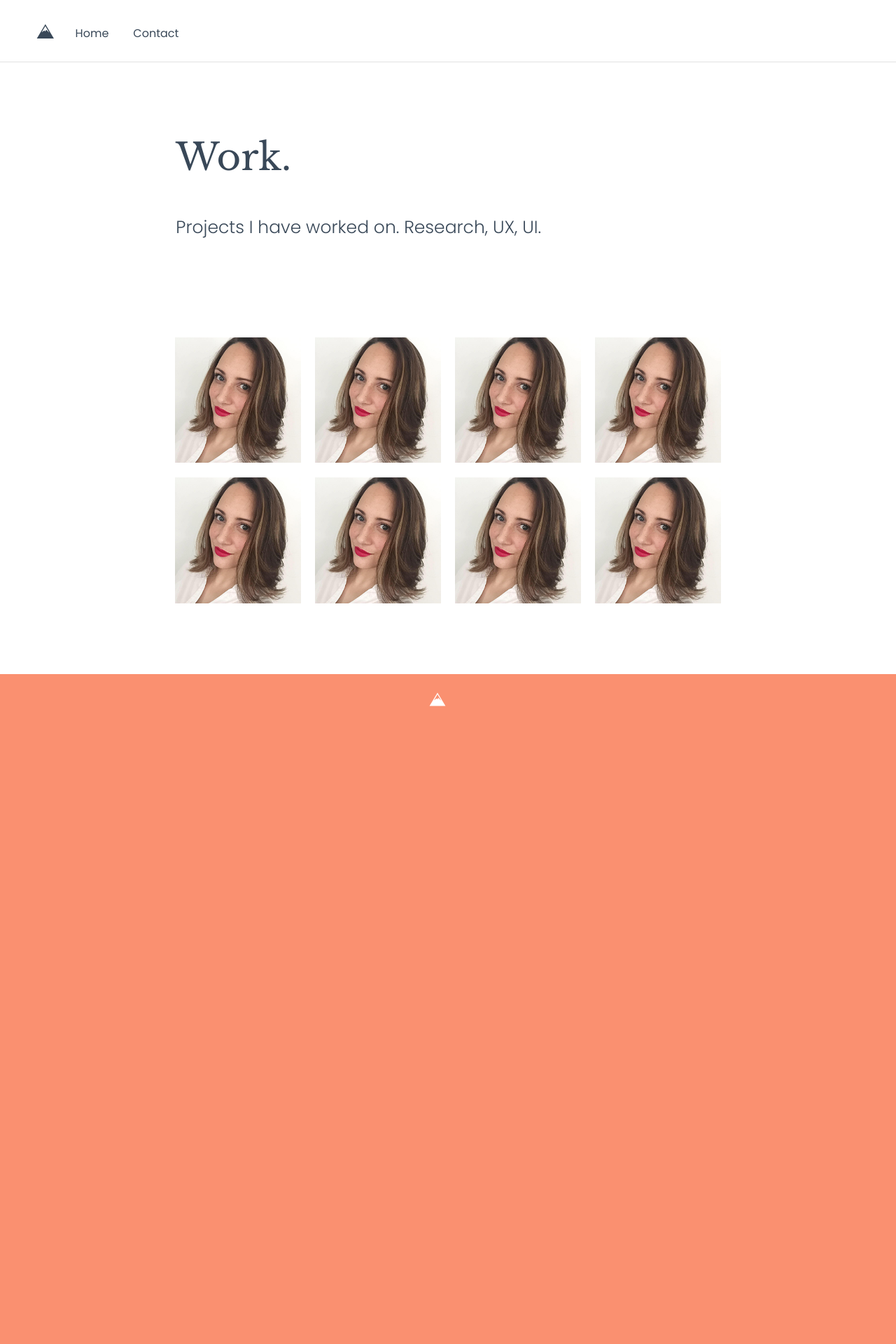
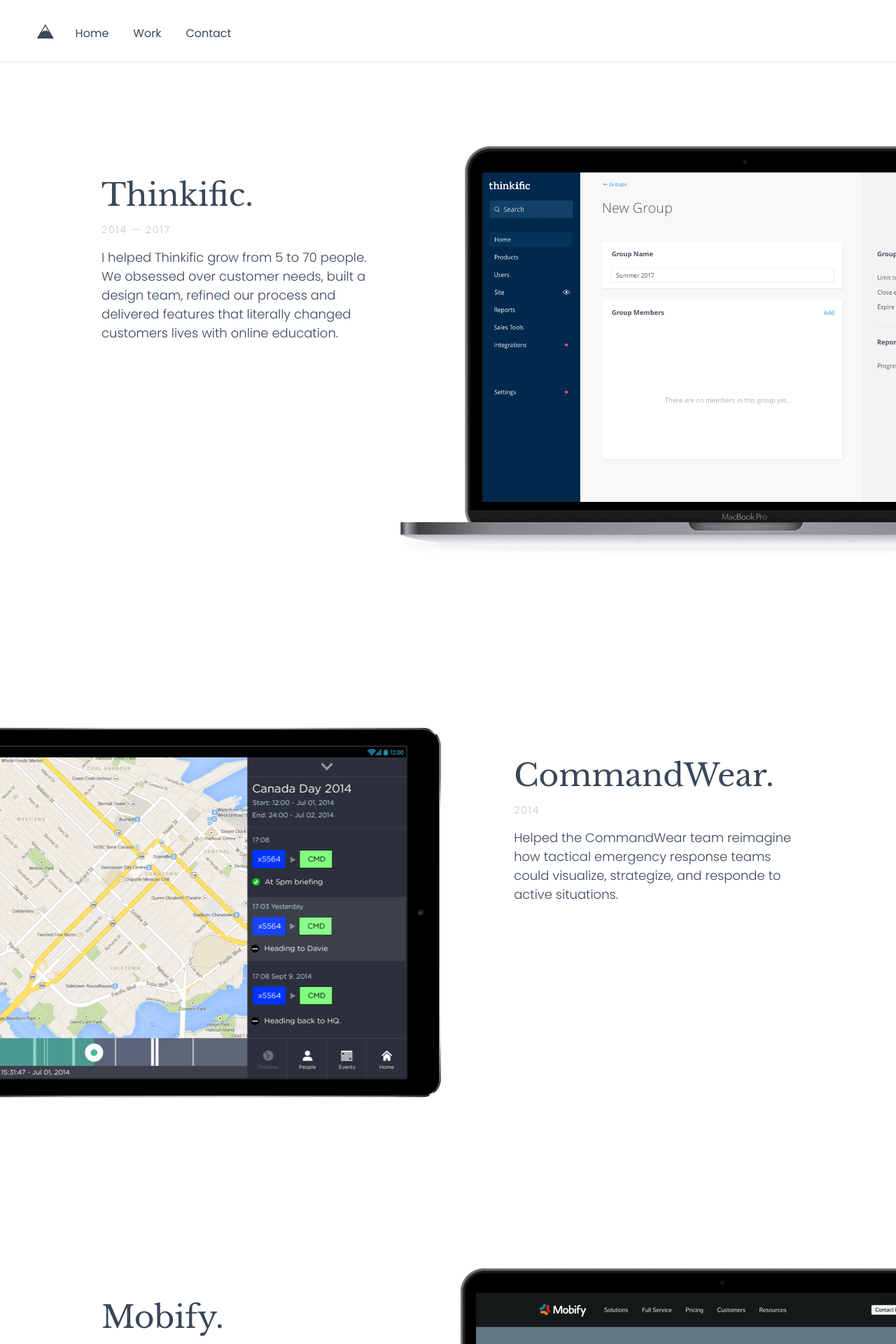
Before and after one commit to sgd/sgd.github.io, a Jekyll site: the page built from work.html, in a window 1280 px wide. Shown: the top 1920 px of the page at 70% size. Built offline with Jekyll 4.4.1, drawn with Linux system fonts in a browser that asks for light colours; before the commit the page ends 1046 px from its top, so only the background shows below that; some of the changed text lies outside the part shown.

Commit message:
add work page

```diff
--- a/_includes/navigation.html
+++ b/_includes/navigation.html
@@ -2,6 +2,7 @@
   <div class="nav__inner">
     <svg class="logo" xmlns:x="http://ns.adobe.com/Extensibility/1.0/" xmlns:i="http://ns.adobe.com/AdobeIllustrator/10.0/" xmlns:graph="http://ns.adobe.com/Graphs/1.0/" xmlns="http://www.w3.org/2000/svg" xmlns:xlink="http://www.w3.org/1999/xlink" version="1.1" x="0px" y="0px" viewBox="-949 951 100 125" style="enable-background:new -949 951 100 100;" xml:space="preserve"><switch><foreignObject requiredExtensions="http://ns.adobe.com/AdobeIllustrator/10.0/" x="0" y="0" width="1" height="1"/><g i:extraneous="self"><path d="M-899,961.1l-47.5,79.9h95L-899,961.1z M-877.2,1008.2l-17.1-15.8l-5.6,9.1l-4.5-5.4l-15.6,10.7l21-35.3L-877.2,1008.2z"/></g></switch></svg>
     <a href="/">Home</a>
+    <a href="/work">Work</a>
     <a href="/contact">Contact</a>
   </div>
 </nav>
--- a/_sass/_sections.scss
+++ b/_sass/_sections.scss
@@ -1,19 +1,144 @@
-.work-grid {
+.work-item {
   @include grid-container;
-  padding-bottom:  80px;
   background: #ffffff;
+  padding-top: 120px;
+  padding-bottom: 120px;
+  overflow: hidden;
+
+  @media only screen and
+  (max-width: $screen-sm) {
+    padding-top: 96px;
+    padding-bottom: 96px;
+  }
+
+  @media only screen and
+  (max-width: $screen-xs) {
+    padding-top: 64px;
+    padding-bottom: 64px;
+    text-align: center;
+  }
 }
 
-.work-grid__inner {
-  @include grid-column(8);
-  @include grid-shift(2);
+.work-item__inner {
+  @include grid-column(10);
+  @include grid-shift(1);
+
+  @media only screen and
+  (max-width: $screen-xs) {
+    @include grid-column(12);
+    @include grid-shift(0);
+  }
 }
 
-.work-item {
-  @include grid-column(3);
-  margin-bottom: 16px;
+.work__description {
+  @media only screen and
+  (min-width: $screen-xs) {
+    @include grid-column(5);
+  }
+
+   @media only screen and
+  (max-width: $screen-xs) {
+    margin-bottom: 40px;
+  }
+}
+
+.work__image {
+  @media only screen and
+  (min-width: $screen-xs) {
+    @include grid-column(7);
+  }
 
   img {
-    width: 100%;
+    @media only screen and
+    (max-width: $screen-xs) {
+      width: 100%;
+    }
   }
 }
+
+.work__description,
+.work__image,
+.image--left .work__description,
+.image--left .work__image{
+  @media only screen and
+  (max-width: $screen-xs) {
+    display: block;
+  }
+}
+
+.image--left {
+
+  .work-item__inner {
+    @media only screen and
+    (max-width: $screen-xs) {
+      display: flex;
+      flex-direction: column;
+    }
+  }
+
+  .work__description {
+    @media only screen and
+    (min-width: $screen-xs) {
+      @include grid-column(5);
+      @include grid-shift(1);
+    }
+
+    @media only screen and
+    (max-width: $screen-xs) {
+      order: 1;
+    }
+  }
+
+  .work__image {
+    @media only screen and
+    (min-width: $screen-xs) {
+      @include grid-column(6);
+      direction: rtl;
+    }
+
+    @media only screen and
+    (max-width: $screen-xs) {
+      order: 2;
+    }
+  }
+}
+
+.company__name {
+  font-family: 'Libre Baskerville', sans-serif;
+  margin-bottom: 8px;
+
+  @media only screen and
+  (max-width: $screen-sm) {
+    font-size: 25px;
+  }
+
+  @media only screen and
+  (max-width: $screen-xs) {
+    font-size: 21px;
+  }
+}
+
+.company__date {
+  display: block;
+  text-transform: uppercase;
+  font-weight: 100;
+  font-size: 14px;
+  letter-spacing: 2px;
+  color: rgba(165, 154, 154, 0.6);
+}
+
+.company__bodytext {
+  @media only screen and
+  (max-width: $screen-sm) {
+    font-size: 16px;
+  }
+}
+
+.work__image img {
+  max-width: 1000px;
+
+  @media only screen and
+  (max-width: $screen-sm) {
+    max-width: 800px;
+  }
+}
--- a/_sass/_testimonials.scss
+++ b/_sass/_testimonials.scss
@@ -8,6 +8,10 @@
   @media only screen and
   (max-width: $screen-sm) {
     padding: 32px 0px 16px;
+  }
+
+  .slick-track {
+    padding-bottom: 15px;
   }
 }
 
--- a/work.html
+++ b/work.html
@@ -3,40 +3,51 @@
 title: Work | Product Designer | Vancouver | Nick Foster
 ---
 
-<header>
-  <div class="header__content">
-    <h1 class="header__title">Work.</h1>
-    <h5 class="header__subtitle">
-      Projects I have worked on. Research, UX, UI.
-    </h5>
-  </div>
-</header>
+<div class="work-item image--right">
+    <div class="work-item__inner">
+      <div class="work__description">
+        <h2 class="company__name">Thinkific.</h2>
+        <span class="company__date">2014 &mdash; 2017</span>
+        <p class="company__bodytext">
+          I helped Thinkific grow from 5 to 70 people. We obsessed over customer
+          needs, built a design team, refined our process and delivered features
+          that literally changed customers lives with online education.
+        </p>
+      </div>
+      <div class="work__image">
+        <img src="assets/img/example-thinkific.png">
+      </div>
+    </div>
+</div>
 
-<section class="work-grid">
-  <div class="work-grid__inner">
-    <div class="work-item">
-        <img src="assets/img/amanda.png">
+<div class="work-item image--left">
+    <div class="work-item__inner">
+        <div class="work__image">
+            <img src="assets/img/example-commandwear.png">
+        </div>
+
+        <div class="work__description">
+            <h2 class="company__name">CommandWear.</h2>
+            <span class="company__date">2014</span>
+            <p class="company__bodytext">
+              Helped the CommandWear team reimagine how tactical emergency response teams could visualize, strategize, and responde to active situations.
+            </p>
+        </div>
     </div>
-    <div class="work-item">
-        <img src="assets/img/amanda.png">
+</div>
+
+
+<div class="work-item image--right">
+    <div class="work-item__inner">
+      <div class="work__description">
+        <h2 class="company__name">Mobify.</h2>
+        <span class="company__date">2008 &mdash; 2014</span>
+        <p class="company__bodytext">
+          As the first employee at Mobify, I took on lots of roles, from desigining the original product, to owning their website and everything in between.
+        </p>
+      </div>
+      <div class="work__image">
+        <img src="assets/img/example-mobify.png">
+      </div>
     </div>
-    <div class="work-item">
-        <img src="assets/img/amanda.png">
-    </div>
-    <div class="work-item">
-        <img src="assets/img/amanda.png">
-    </div>
-    <div class="work-item">
-        <img src="assets/img/amanda.png">
-    </div>
-    <div class="work-item">
-        <img src="assets/img/amanda.png">
-    </div>
-    <div class="work-item">
-        <img src="assets/img/amanda.png">
-    </div>
-    <div class="work-item">
-        <img src="assets/img/amanda.png">
-    </div>
-  </div>
-</section>
+</div>
```
Also changed, not shown: assets/img/example-commandwear.png (added), assets/img/example-mobify.png (added), assets/img/example-thinkific.png (added).
